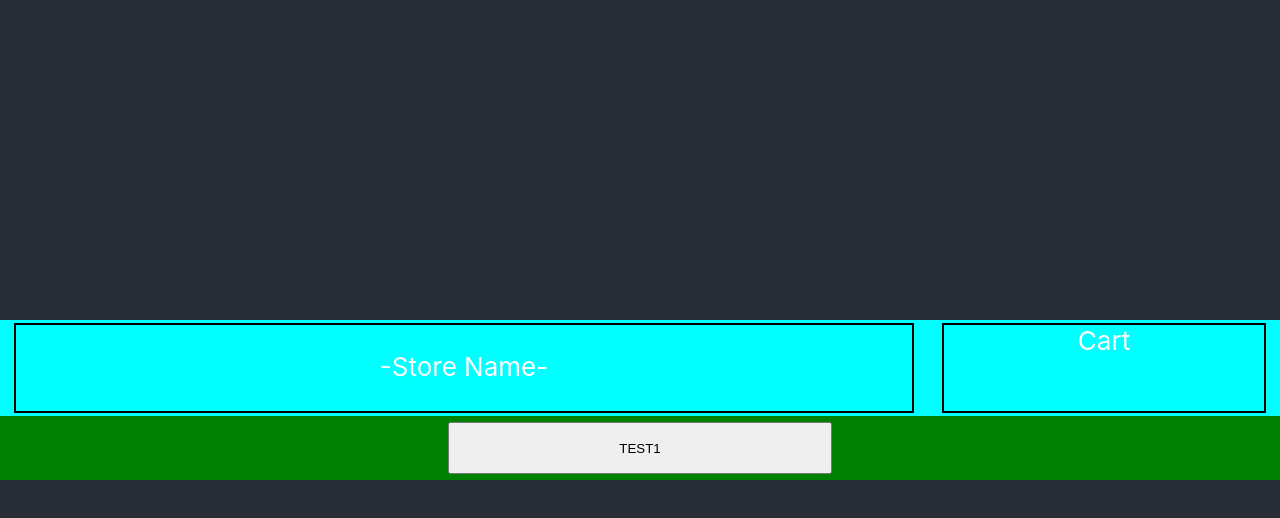
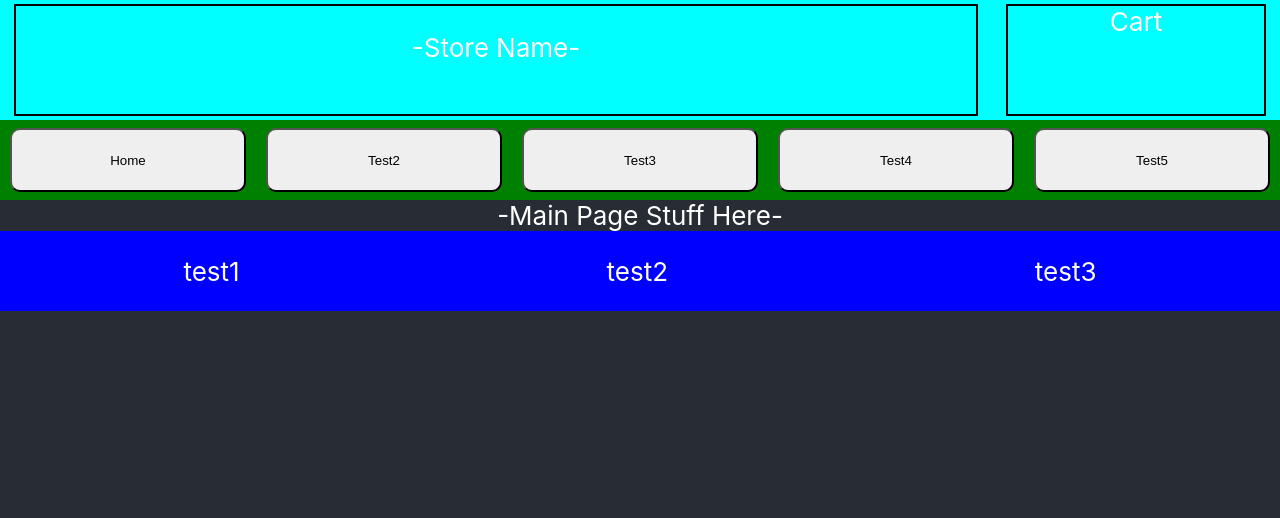
Before and after one commit to PSXLiam/E-CommerceProject, a React (Create React App) app in the folder e-commerce-app/: page / in a window 1280 px wide. Shown: the top 518 px of the page. Built offline with nearby package versions, Linux system fonts and the light colour scheme.

Commit message:
Implement map & prototype footer
Allow buttons to render through a map function
Create basic footer within app.js
Modify style sheet to allow better formatting

```diff
--- a/e-commerce-app/src/App.css
+++ b/e-commerce-app/src/App.css
@@ -7,8 +7,8 @@
   min-height: 100vh;
   display: flex;
   flex-direction: column;
-  align-items: flex-start;
-  justify-content: center;
+  align-items: center;
+  justify-content: flex-start;
   font-size: calc(10px + 2vmin);
   color: white;
 }
@@ -16,3 +16,13 @@
 .App-link {
   color: #61dafb;
 }
+
+.AppFooter {
+  background-color: blue;
+  display: flex;
+  flex-direction: row;
+  align-items: center;
+  justify-content: space-around;
+  width: 100vw;
+  height: 10vh;
+}
--- a/e-commerce-app/src/App.js
+++ b/e-commerce-app/src/App.js
@@ -6,6 +6,12 @@ function App() {
     <div className="App">
       <header className="App-header">
             <AppHeader/>
+            -Main Page Stuff Here-
+            <div className='AppFooter'>
+              <p>test1</p>
+              <p>test2</p>
+              <p>test3</p>
+            </div>
       </header>
     </div>
   );
--- a/e-commerce-app/src/AppHeader.css
+++ b/e-commerce-app/src/AppHeader.css
@@ -4,8 +4,7 @@
     align-items: center;
     justify-content: center;
     width: 100vw;
-    height: 20vh;
-    background-color: blueviolet;
+    height: 25vh;
 }
 
 .headerTop{
@@ -14,19 +13,19 @@
     align-items: center;
     justify-content: space-around;
     width: 100vw;
-    height: 60vh;
+    height: 60%;
     background-color:cyan;
 }
 
 .storeName{
     align-items: center;
-    width: 70vw;
+    width: 75vw;
     height: 90%;
     border: 2px solid black;
 }
 
 .storeCart{
-    width: 25vw;
+    width: 20vw;
     height: 90%;
     border: 2px solid black;
 }
@@ -37,11 +36,13 @@
     align-items: center;
     justify-content: space-around;
     width: 100vw;
-    height: 40vh;
+    height: 40%;
     background-color:green;
 }
 
 .headerButton{
     width: 30%;
     height: 80%;
+    margin: 10px;
+    border-radius: 10px;
 }
--- a/e-commerce-app/src/AppHeader.js
+++ b/e-commerce-app/src/AppHeader.js
@@ -1,6 +1,16 @@
+import { useState } from 'react';
 import './AppHeader.css'
 
 function AppHeader() {
+
+    const [pages, setPages] = useState([
+        {title: "Home"},
+        {title: "Test2"},
+        {title: "Test3"},
+        {title: "Test4"},
+        {title: "Test5"}
+    ])
+
     return (
         <div className="headerBody">
             <div className='headerTop'>
@@ -10,7 +20,11 @@ function AppHeader() {
                 <div className='storeCart'>Cart</div>
             </div>
             <div className='headerBottom'>
-                <button className='headerButton'>TEST1</button>
+                {pages.map((page) => {
+                    return(
+                       <button className='headerButton'>{page.title}</button>
+                    )
+                })}
             </div>
         </div>
     )
```
